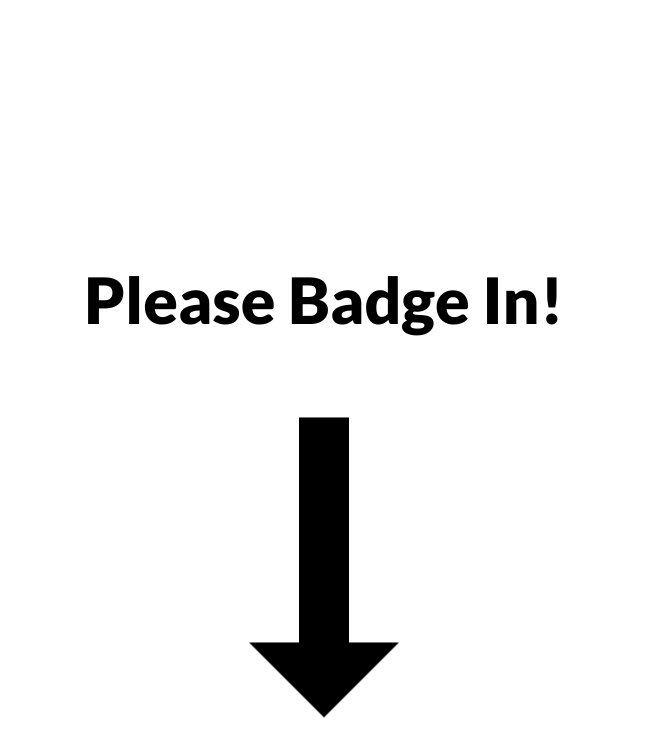
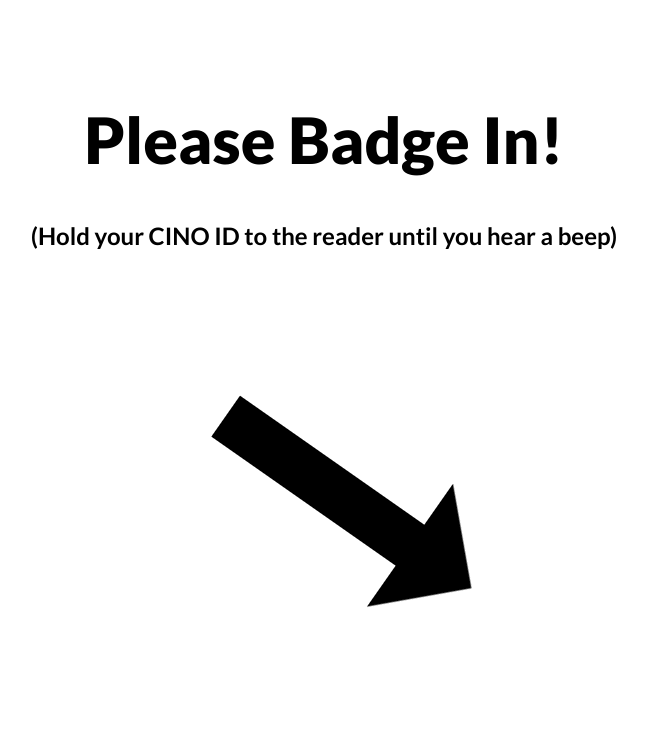
Before and after one commit to masterminnich/create-eyra-client, a Next.js app: page /badgeIn in a window 1280 px wide. Shown: the top 756 px of the page, without its empty margins (324-971 px from the left). Built offline with nearby package versions, Linux system fonts and the light colour scheme.

Commit message:
RFID_UID length changed to 16 characters. Minor GUI changes to better fit laptop.

```diff
--- a/css/style.css
+++ b/css/style.css
@@ -144,7 +144,7 @@ p.popupMsg{
 div.badgeIn{
     display: flex;
     flex-direction: column;
-    top: 25%;
+    top: 5%;
     position: absolute;
     width: 100%;
 }
@@ -154,7 +154,7 @@ div.arrow{
     box-sizing: border-box;
     width: 70px;
     height: 30px;
-    transform: scale(5) rotate(90deg);
+    transform: scale(5) rotate(35deg);
     margin: auto;
     top: 200px;
     position: relative;
@@ -178,6 +178,11 @@ h1#pleaseBadgeIn{
     font-weight: 900;
     text-align: center;
     font-size: 5vw;
+}
+
+h2#pleaseBadgeIn{
+    text-align: CENTER;
+    margin-top: 0;
 }
 
 a#newMemberButton{
--- a/pages/badgeIn.js
+++ b/pages/badgeIn.js
@@ -153,10 +153,13 @@ class App extends Component {
 
   handleKeyDown = e => {
     checkFocus()
-    RFID_UID_input += e.key;
-    console.log("keypress: ", e.key);
 
-    if (RFID_UID_input.length == 10){
+    if (e.key !== "Shift"){ //Ignore Shift Keypresses
+      RFID_UID_input += e.key;
+      console.log("keypress: ", e.key);
+    }
+
+    if (RFID_UID_input.length == 16){
         //When all characters of RFID are entered. Check if in database.
         console.log("Searching database for RFID_UID matching",RFID_UID_input,"...");
         let searchResultPromise = searchForRFID(RFID_UID_input);
@@ -185,6 +188,7 @@ class App extends Component {
             ref={(input) => { this.nameInput = input; }} //autoFocus wasn't working for some reason. Solution from StackOverflow: https://stackoverflow.com/questions/28889826/how-to-set-focus-on-an-input-field-after-rendering?rq=1
             onKeyDown={this.handleKeyDown} onBlur={checkFocus}/>
             <h1 id="pleaseBadgeIn">Please Badge In!</h1>
+            <h2 id="pleaseBadgeIn">(Hold your CINO ID to the reader until you hear a beep)</h2>
             <div className="arrow"></div>
             <div className="herf"></div>
           </div>
--- a/pages/index.js
+++ b/pages/index.js
@@ -531,8 +531,8 @@ export default function Home({ isConnected, members, activity }) {
       </section>
       <h3>Next up:</h3>
       <ul>
-        <li>Stats page!</li>
-        <li>New Member gets added to activity... fixed!</li>
+        <li>Automatically badge in Members after they register.</li>
+        <li>Finish Stats page GUI!</li>
         <li>Auto update index page</li>
       </ul>
       <h3>Later on:</h3>
--- a/pages/newMember.js
+++ b/pages/newMember.js
@@ -273,10 +273,11 @@ const NewMember = () => {
                             <label htmlFor="GraduationYear">Graduation Year: </label>
                             <select name="GraduationYear" onChange={handleSelect}>
                                 <option value="N/A">N/A</option>
-                                <option value="2021">2021</option>
                                 <option value="2022">2022</option>
                                 <option value="2023">2023</option>
                                 <option value="2024">2024</option>
+                                <option value="2024">2025</option>
+                                <option value="2024">2026</option>
                             </select>
                         </div>
                         <Button id="newMemberSubmit" type='submit'>Create</Button>
```
Also changed, not shown: LOCAL CHANGES.txt (added), 1 other file (tests, documents, lock files or other folders).
